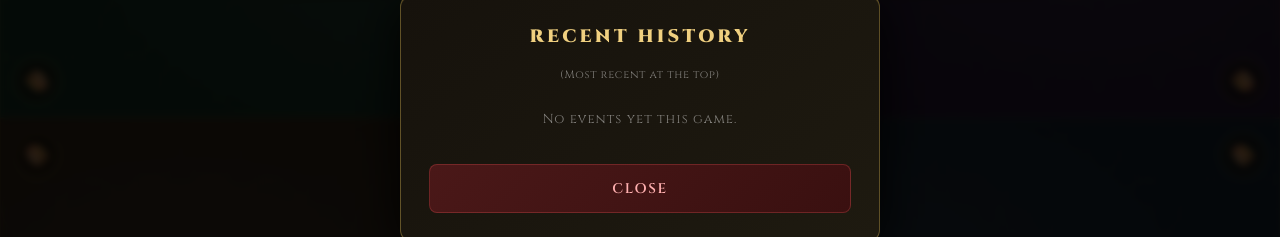
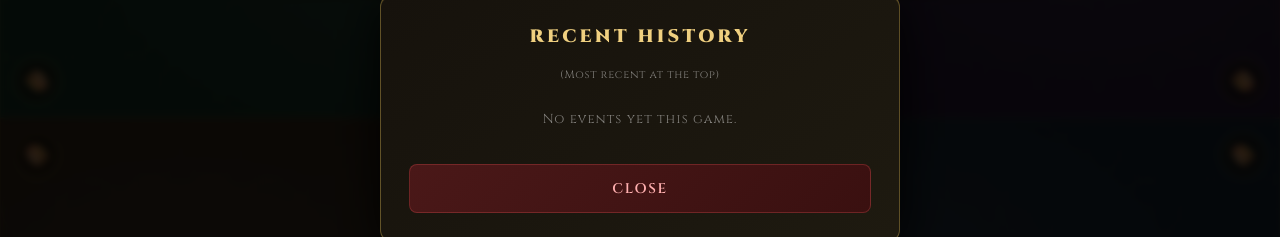
Before and after one commit to vegandayman/mtg-life-tracker-v3, a plain HTML site: page index.html in a window 1280 px wide. Both pictures are taken after a click on the element "View history". Shown: the part 282-519 px from the top of the page. Drawn offline with Linux system fonts and the light colour scheme.

Commit message:
Add files via upload
History log limit: added a maximum 10 history log limit to avoid memory issues.
Life icon history log: changed the tiny icon for life changes to a heart rather than a skull
History log width: dynamically update the width of the history log pop up based on display size.

```diff
--- a/index.html
+++ b/index.html
@@ -289,8 +289,7 @@
     border: 1px solid rgba(201,168,76,0.4);
     border-radius: 12px;
     padding: clamp(14px, 4vw, 28px);
-    min-width: min(92vw, 480px);
-    max-width: min(96vw, 520px);
+    width: clamp(280px, 88vw, 520px);
     box-shadow: 0 8px 48px rgba(0,0,0,0.9), inset 0 1px 0 rgba(201,168,76,0.15);
     color: var(--text-light);
     font-family: 'Cinzel', serif;
@@ -1487,7 +1486,7 @@ function openHistoryModal() {
           const cls = h.delta > 0 ? 'hist-delta-pos' : 'hist-delta-neg';
           const elimTag = h.elim ? ' <span style="color:#ff8080;font-size:0.9em;">\u2620 Eliminated</span>' : '';
           rows += '<li>' +
-            '<span class="hist-icon">' + (h.delta > 0 ? '\u2665' : '\u2620') + '</span>' +
+            '<span class="hist-icon">\u2665</span>' +
             '<span class="hist-text"><b>' + pname + '</b> life <span class="' + cls + '">' + sign + h.delta + '</span> &rarr; ' + h.after + elimTag + '</span>' +
             '<span class="hist-time">' + time + '</span></li>';
         } else if (h.type === 'cmd') {
```
